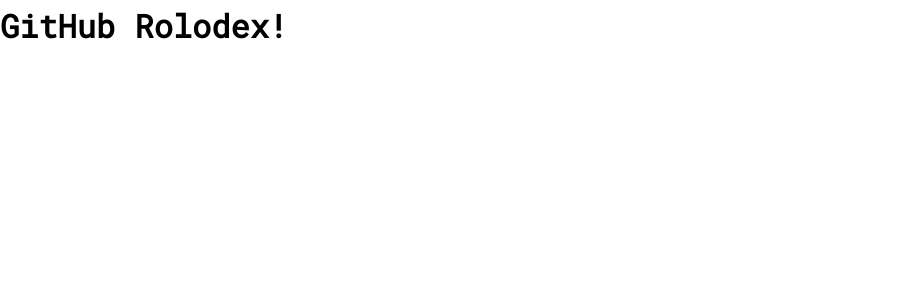
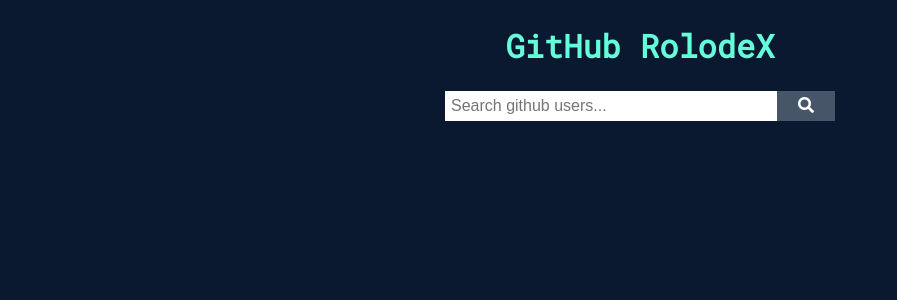
Before and after one commit to jaesmanalang/github-rolodex, a React (Create React App) app: page / in a window 1280 px wide. Shown: the top 300 px of the page, without its empty margins (0-897 px from the left). Built offline with nearby package versions, Linux system fonts and the light colour scheme.

Commit message:
Add a header and search components and form input search bar

```diff
--- a/public/index.html
+++ b/public/index.html
@@ -4,6 +4,8 @@
   <meta charset="UTF-8">
   <meta name="viewport" content="width=device-width, initial-scale=1.0">
   <meta http-equiv="X-UA-Compatible" content="ie=edge">
+  <link rel="stylesheet"
+    href="https://cdnjs.cloudflare.com/ajax/libs/font-awesome/5.12.1/css/all.min.css">
   <title>GitHub Rolodex</title>
 </head>
 <body>
--- a/src/assets/sass/_base.scss
+++ b/src/assets/sass/_base.scss
@@ -17,4 +17,7 @@
   font-size: 1.6rem;
   line-height: 1.6;
   box-sizing: border-box;
+  background-color: $color-primary;
+  color: $color-accent;
+  min-height: 100vh;
 }
--- a/src/assets/sass/_variables.scss
+++ b/src/assets/sass/_variables.scss
@@ -5,8 +5,12 @@
 sans-serif;
 
 // colorscheme
-$color-primary: #015668;
-$color-primary-light: #097e95;
-$color-primary-dark: #263f44;
+$color-primary: #0a192f;
+$color-primary-light: #172a45;
+$color-primary-dark: #333f58;
 
-$color-accent: #ffd369;
+$color-grey-white: #8892b0;
+$color-grey-dark:#333f58;
+
+$color-accent: #64ffda;
+$color-white: #e6f1ff;
--- a/src/components/app/App.js
+++ b/src/components/app/App.js
@@ -1,11 +1,26 @@
 import React, { Component } from 'react';
+import Header from '../header/Header';
+import Search from '../search/Search';
 import './App.scss';
 
 class App extends Component {
+  constructor() {
+    super();
+    this.state = {
+      users: [],
+      loading: false
+    };
+  }
+
+  searchUser(text) {
+    console.log(text);
+  }
+
   render() {
     return (
-      <div>
-        <h1>GitHub Rolodex!</h1>
+      <div className="App">
+        <Header title="GitHub RolodeX" />
+        <Search searchUser={this.searchUser} />
       </div>
     );
   }
--- /dev/null
+++ b/src/components/header/Header.jsx
@@ -0,0 +1,9 @@
+import React from 'react';
+import './Header.scss';
+
+const Header = ({ title }) => (
+  <div className="header">
+    <h1>{title}</h1>
+  </div>
+);
+export default Header;
--- /dev/null
+++ b/src/components/header/Header.scss
@@ -0,0 +1,6 @@
+.header {
+  font-family: 'Roboto Mono', monospace;
+  text-align: center;
+  padding: 1rem;
+  margin: 1rem;
+}
--- /dev/null
+++ b/src/components/search/Search.jsx
@@ -0,0 +1,46 @@
+import React, { Component } from 'react';
+import './Search.scss';
+
+class Search extends Component {
+  constructor() {
+    super();
+    this.state = {
+      text: ''
+    };
+  }
+
+  handleChange = (e) => {
+    this.setState({ text: e.target.value });
+  };
+
+  handleSubmit = (e) => {
+    e.preventDefault();
+    if (this.state.text !== '') {
+      this.props.searchUser(this.state.text);
+      this.setState({ text: '' });
+    } else {
+      alert('please enter some text');
+    }
+  };
+
+  render() {
+    return (
+      <form className="search" onSubmit={this.handleSubmit}>
+        <div className="search__group">
+          <input
+            className="search__group-input"
+            type="text"
+            placeholder="Search github users..."
+            value={this.state.text}
+            onChange={this.handleChange}
+          />
+          <button className="search__group-submit">
+            <i className="fas fa-search"></i>
+          </button>
+        </div>
+      </form>
+    );
+  }
+}
+
+export default Search;
--- /dev/null
+++ b/src/components/search/Search.scss
@@ -0,0 +1,30 @@
+.search {
+  font-family: 'Nunito Sans', sans-serif;
+  text-align: center;
+  color: #fff;
+
+  &__group {
+    max-width: 400px;
+    margin: 0 auto;
+
+    &-input,
+    &-submit {
+      border: 1px transparent solid;
+      padding: .5rem;
+      font-size: 1.6rem;
+      outline: none;
+
+    }
+
+    &-input {
+      width: 80%;
+    }
+
+    &-submit {
+      padding: .5rem 2rem;
+      background: rgb(70, 86, 104);
+      color: #fff;
+      cursor: pointer;
+    }
+  }
+}
```
